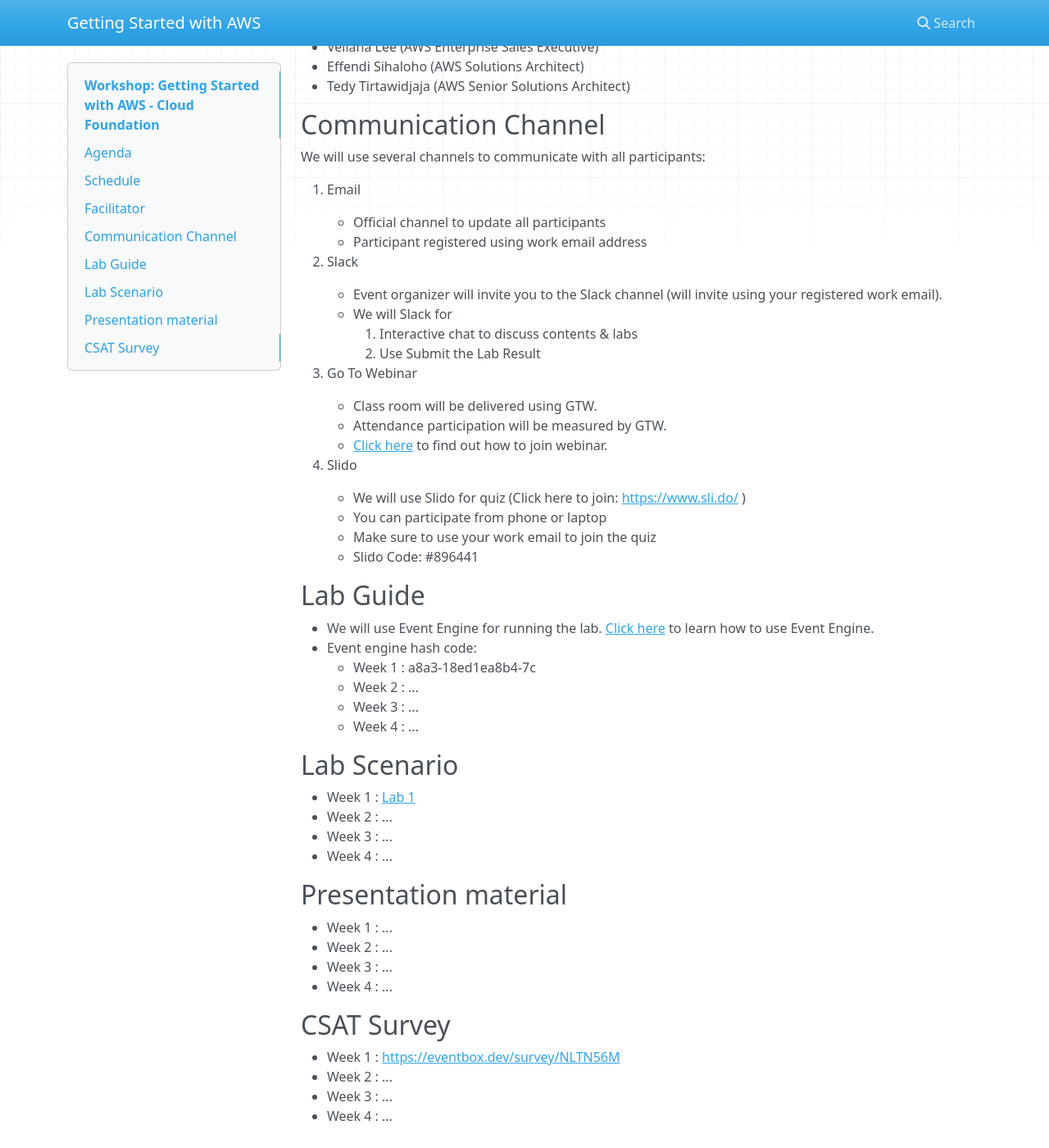
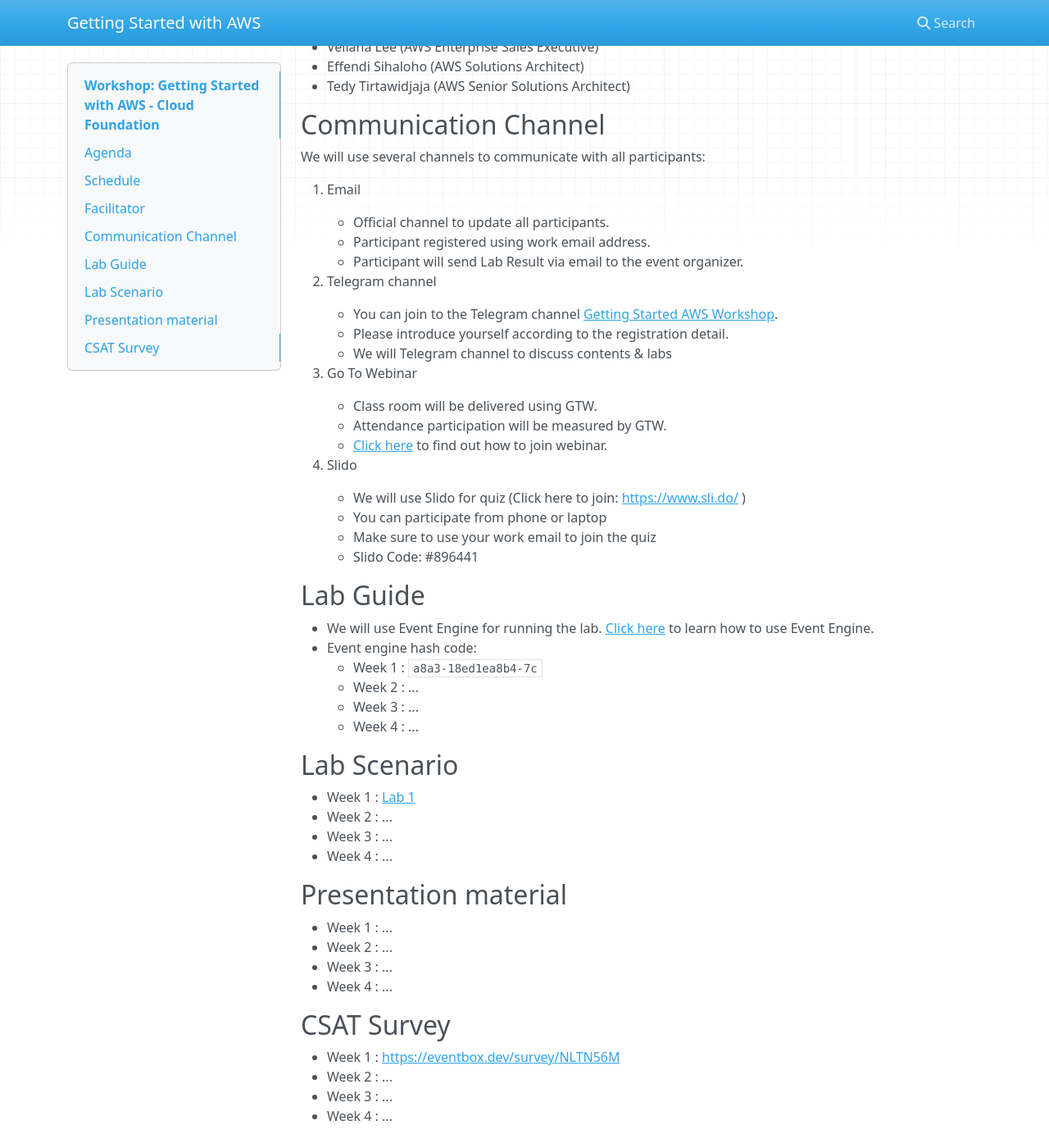
Before and after one commit to ttirtawi/gettingstartedworkshop, an MkDocs documentation site: the page built from docs/index.md, in a window 1280 px wide and 1400 px high, scrolled down 1167 px. Shown: the whole window at 82% size. Built offline with MkDocs 1.6.1, drawn with Linux system fonts in a browser that asks for light colours; nearby versions of some CDN libraries.

Commit message:
add telegram

```diff
--- a/docs/index.md
+++ b/docs/index.md
@@ -55,14 +55,14 @@
 We will use several channels to communicate with all participants:
 
 1. Email
-	- Official channel to update all participants
-	- Participant registered using work email address
+	- Official channel to update all participants.
+	- Participant registered using work email address.
+    - Participant will send Lab Result via email to the event organizer.
 
-2. Slack
-	- Event organizer will invite you to the Slack channel (will invite using your registered work email).
-	- We will Slack for
-        1. Interactive chat to discuss contents & labs
-        2. Use Submit the Lab Result
+2. Telegram channel
+	- You can join to the Telegram channel [Getting Started AWS Workshop]( https://t.me/joinchat/eswPWmqbObQ4N2Fl).
+    - Please introduce yourself according to the registration detail.
+	- We will Telegram channel to discuss contents & labs
 
 3. Go To Webinar
 	- Class room will be delivered using GTW.
@@ -79,7 +79,7 @@
 ## Lab Guide
 - We will use Event Engine for running the lab. [Click here](labguide.md) to learn how to use Event Engine.
 - Event engine hash code:
-    - Week 1 : a8a3-18ed1ea8b4-7c
+    - Week 1 : `a8a3-18ed1ea8b4-7c`
     - Week 2 : ...
     - Week 3 : ...
     - Week 4 : ...
```
Also changed, not shown: site/index.html, site/search/search_index.json, 1 other file.
